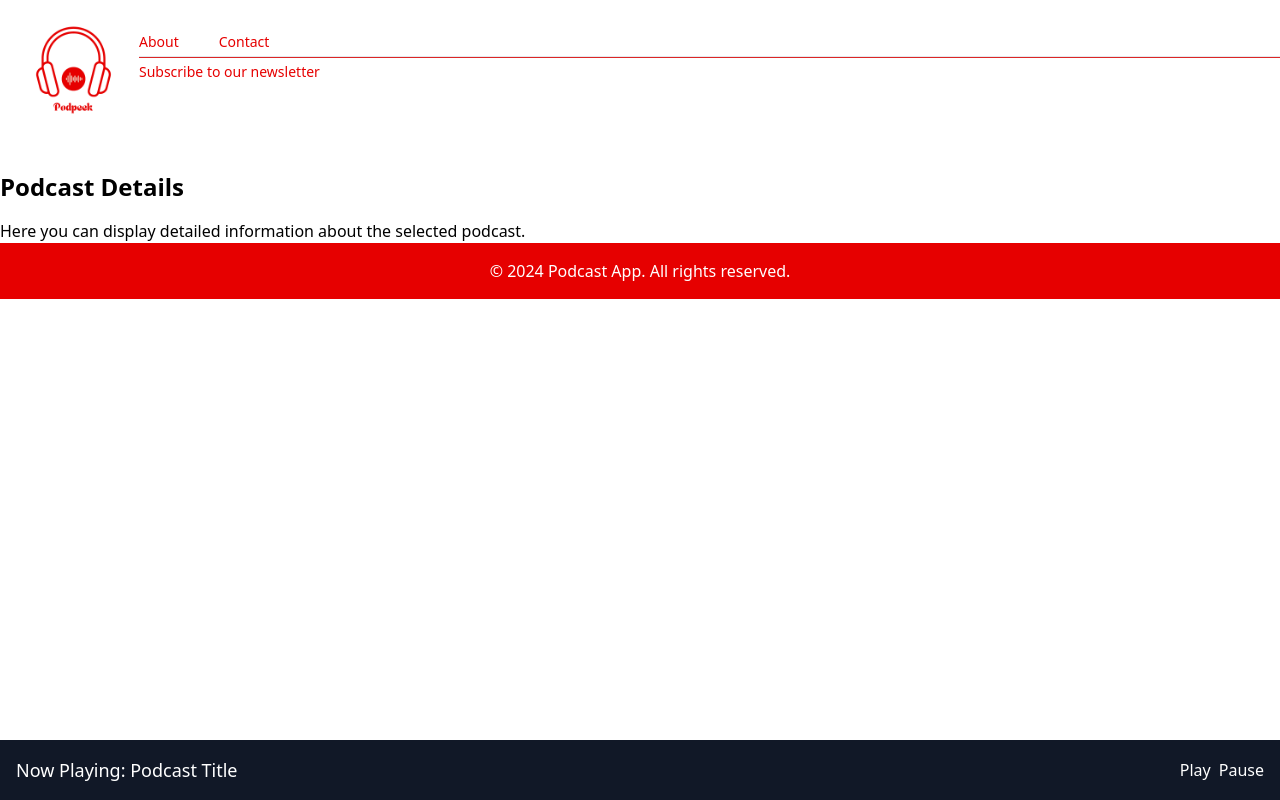
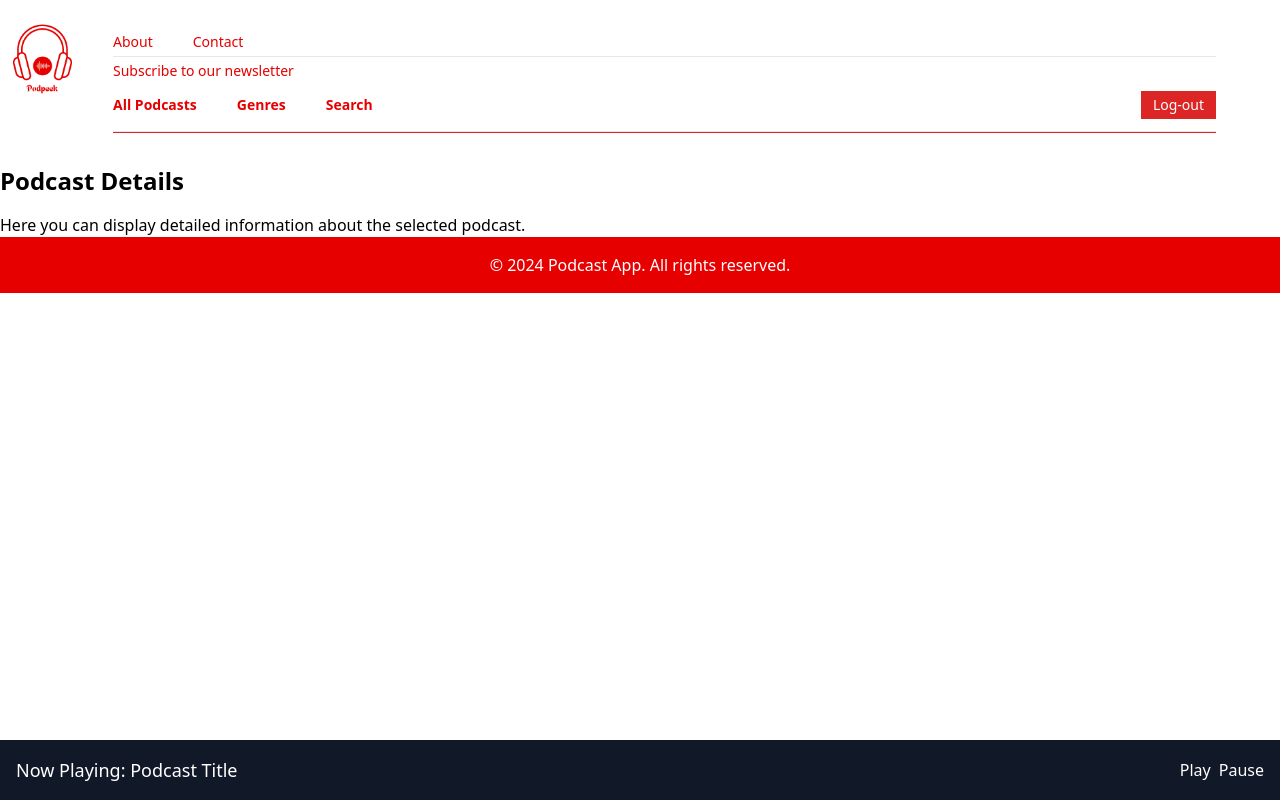
Before and after one commit to Sonwabiso1/podpeek-podcast-app, a React (Vite) app: page /podcast/1 in a window 1280 px wide. Built offline with nearby package versions, Linux system fonts and the light colour scheme.

Commit message:
header component design

```diff
--- a/src/components/Header.jsx
+++ b/src/components/Header.jsx
@@ -1,32 +1,47 @@
 import React from 'react';
-import { Link } from 'react-router-dom';
-import headerimg from '../assets/images/Podpeek-logo.png'
+import { Link, NavLink } from 'react-router-dom';
+import headerimg from '../assets/images/Podpeek-logo.png';
+
+const activeStyles = {
+  fontWeight: 'bold',
+  color: '#e60000'
+};
 
 const Header = () => {
   return (
     <header className="bg-white text-sm text-[#e60000]">
-      <div className="w-full py-4 flex">
-        <div className="px-4"><Link to="/"><img src={headerimg} alt="podpeek logo image" className="mx-1 h-30 w-28" /></Link>
-      </div>
-      <div className="w-full pt-3">
-        <div className='py-1'>
-          <nav className='flex space-x-10'>
+      <div className="flex items-start pt-4 pr-16">
+        <Link to="/">
+          <img src={headerimg} alt="podpeek logo image" className="w-[85px] h-[85px]" />
+        </Link>
+        <div className="pt-3 ml-7 flex-1">
+          <div className="py-1">
+            <nav className="flex space-x-10">
               <Link to="/">About</Link>
               <Link to="/">Contact</Link>
             </nav>
           </div>
-          <hr className="w-full h-0.5 bg-red-600"/>
+          <hr className="w-full h-[1px] bg-red-600" />
           <div className="py-1">
             <nav>
-            <Link>Subscribe to our newsletter</Link>
+              <Link to="/">Subscribe to our newsletter</Link>
             </nav>
           </div>
         </div>
-
-        {/* <nav>
-          <Link to="/" className="">Home</Link>
-          <Link to="/login">Login</Link>
-        </nav> */}
+      </div>
+      {/* secondary navigation */}
+      <div className="flex justify-between items-baseline -mt-[10px] pr-16">
+        <nav className="flex space-x-10 pl-[85px] ml-7 pb-4 font-bold">
+          <Link to="/">All Podcasts</Link>
+          <Link to="/genres">Genres</Link>
+          <Link to="/search">Search</Link>
+        </nav>
+        <button className="bg-red-600 text-white px-3 py-1">
+          <Link to="/login">Log-out</Link>
+        </button>
+      </div>
+      <div className="pl-[85px] ml-7 pr-16">
+        <hr className="w-full h-0.5 bg-red-600" />
       </div>
     </header>
   );
```
Lines whose indentation alone changed are shown as unchanged.
